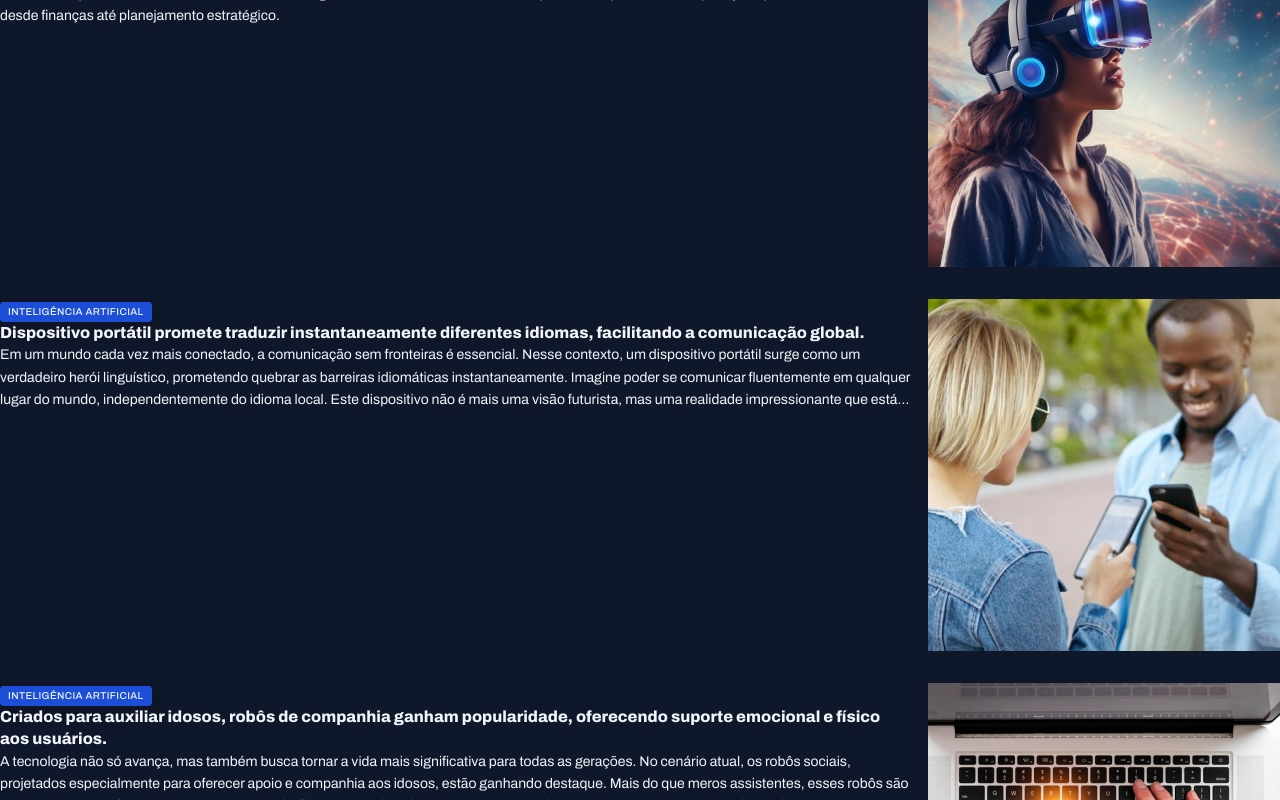
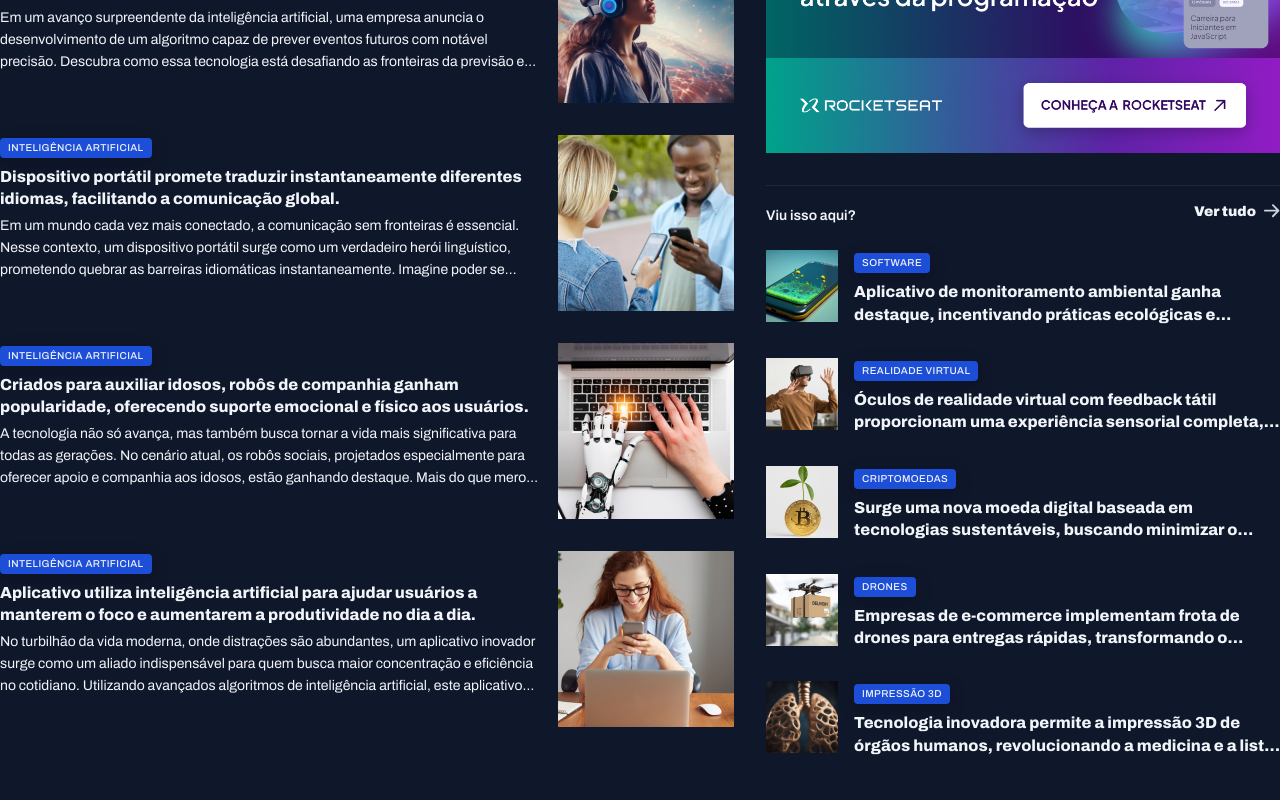
Before and after one commit to Flavianna-Saldanha/portal-noticias, a Next.js app: page / in a window 1280 px wide. Shown: the part 1260-2060 px from the top of the page. Built offline with nearby package versions, Linux system fonts and the light colour scheme.

Commit message:
estilizando as últimas seções

```diff
--- a/app/globals.css
+++ b/app/globals.css
@@ -46,7 +46,16 @@ h3 {
 }
 
 main {
-  gap: 80px;
+  margin-block: 40px;
+  row-gap: 80px;
+  column-gap: 32px;
+
+  grid-template-columns: 2fr 1.4fr;
+
+  grid-template-areas:
+    "featured featured"
+    "weekly weekly"
+    "ai aside";
 }
 
 img {
@@ -153,6 +162,8 @@ section header {
 }
 
 #featured {
+  grid-area: featured;
+
   img {
     height: 100%;
     object-fit: cover;
@@ -174,6 +185,8 @@ section header {
 }
 
 #weekly {
+  grid-area: weekly;
+
   & > div {
     grid-template-columns: repeat(4, 292px);
   }
@@ -197,3 +210,35 @@ section header {
     }
   }
 }
+
+#ai {
+  grid-area: ai;
+
+  img {
+    width: 176px;
+    aspect-ratio: 1/1;
+    object-fit: cover;
+  }
+
+  h3 {
+    margin-block: 8px 4px;
+  }
+}
+
+aside {
+  grid-area: aside;
+}
+
+#more {
+  margin-top: 32px;
+
+  h3 {
+    margin-top: 8px;
+  }
+
+  img {
+    width: 72px;
+    aspect-ratio: 1/1;
+    object-fit: cover;
+  }
+}
--- a/app/page.tsx
+++ b/app/page.tsx
@@ -3,7 +3,7 @@ import { Main } from "@/src/components/main/Main";
 
 const Page = () => {
   return (
-    <div className="flex flex-col justify-center items-center gap-10">
+    <div className="flex flex-col justify-center items-center">
       <Header />
       <Main />
     </div>
--- a/src/components/main/Main.tsx
+++ b/src/components/main/Main.tsx
@@ -1,7 +1,7 @@
 export const Main = () => {
   return (
     <>
-      <main className="grid container mt-10">
+      <main className="grid container">
         <section id="featured" className="grid grid-flow-col gap-4">
           <figure className="card">
             <img src="../assets/images/Image 01.png" alt="" />
@@ -220,7 +220,7 @@ export const Main = () => {
           </div>
         </section>
 
-        <div>
+        <aside>
           <div id="ads">
             <img src="../assets/Ads.png" alt="" />
           </div>
@@ -241,7 +241,7 @@ export const Main = () => {
                 </div>
                 <div>
                   <span className="content-tag">Software</span>
-                  <h3 className="text-xl line-clamp-3">
+                  <h3 className="text-xl line-clamp-2">
                     Aplicativo de monitoramento ambiental ganha destaque,
                     incentivando práticas ecológicas e promovendo a
                     conscientização.
@@ -254,7 +254,7 @@ export const Main = () => {
                 </div>
                 <div>
                   <span className="content-tag">Realidade Virtual</span>
-                  <h3 className="text-xl line-clamp-3">
+                  <h3 className="text-xl line-clamp-2">
                     Óculos de realidade virtual com feedback tátil proporcionam
                     uma experiência sensorial completa, imergindo usuários em
                     ambientes digitais.
@@ -267,7 +267,7 @@ export const Main = () => {
                 </div>
                 <div>
                   <span className="content-tag">Criptomoedas</span>
-                  <h3 className="text-xl line-clamp-3">
+                  <h3 className="text-xl line-clamp-2">
                     Surge uma nova moeda digital baseada em tecnologias
                     sustentáveis, buscando minimizar o impacto ambiental
                     associado à mineração de criptomoedas.
@@ -280,7 +280,7 @@ export const Main = () => {
                 </div>
                 <div>
                   <span className="content-tag">Drones</span>
-                  <h3 className="text-xl line-clamp-3">
+                  <h3 className="text-xl line-clamp-2">
                     Empresas de e-commerce implementam frota de drones para
                     entregas rápidas, transformando o cenário do comércio
                     online.
@@ -293,7 +293,7 @@ export const Main = () => {
                 </div>
                 <div>
                   <span className="content-tag">Impressão 3d</span>
-                  <h3 className="text-xl line-clamp-3">
+                  <h3 className="text-xl line-clamp-2">
                     Tecnologia inovadora permite a impressão 3D de órgãos
                     humanos, revolucionando a medicina e a lista de espera por
                     transplantes.
@@ -302,7 +302,7 @@ export const Main = () => {
               </article>
             </div>
           </section>
-        </div>
+        </aside>
       </main>
     </>
   );
```
